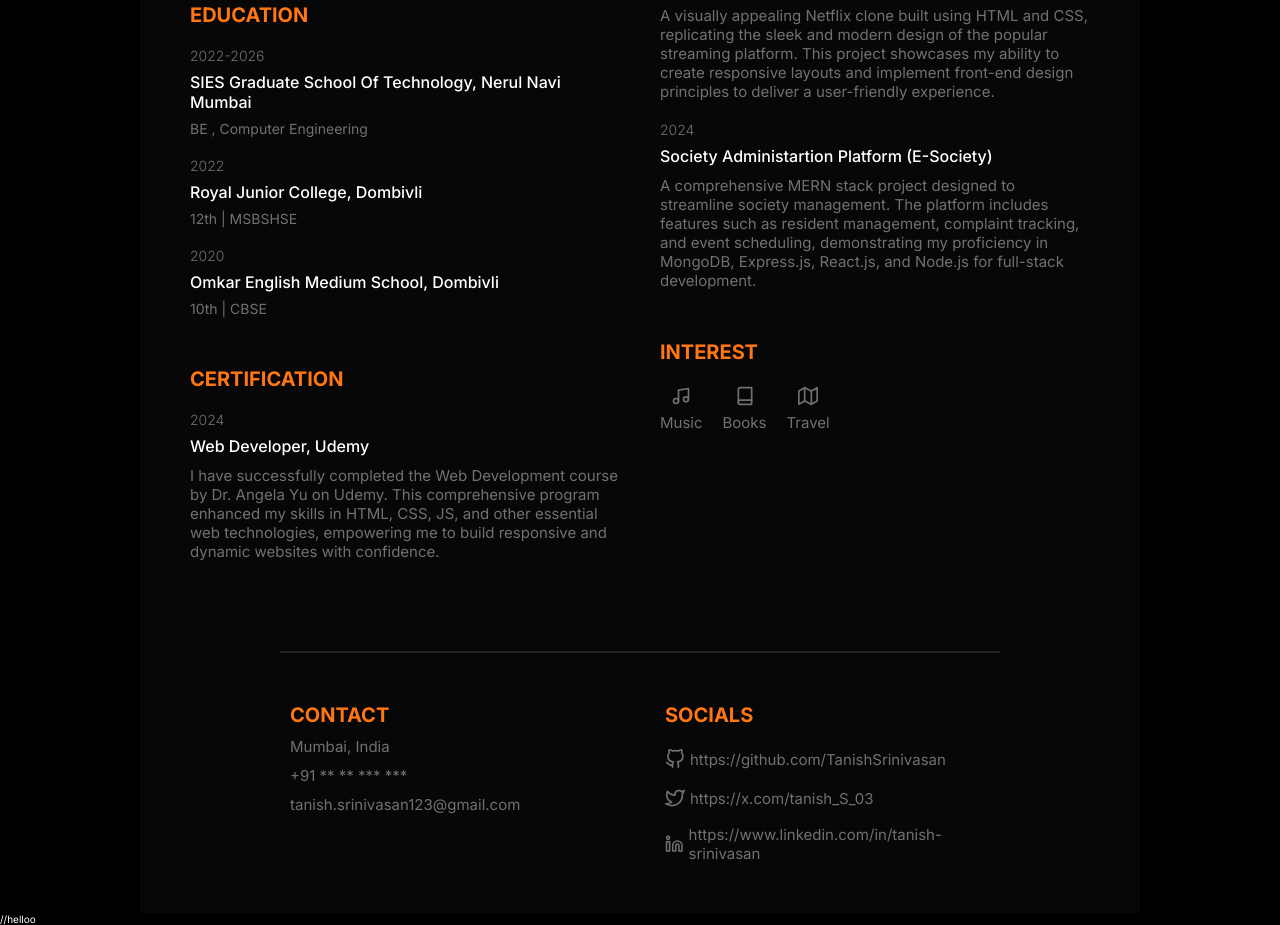
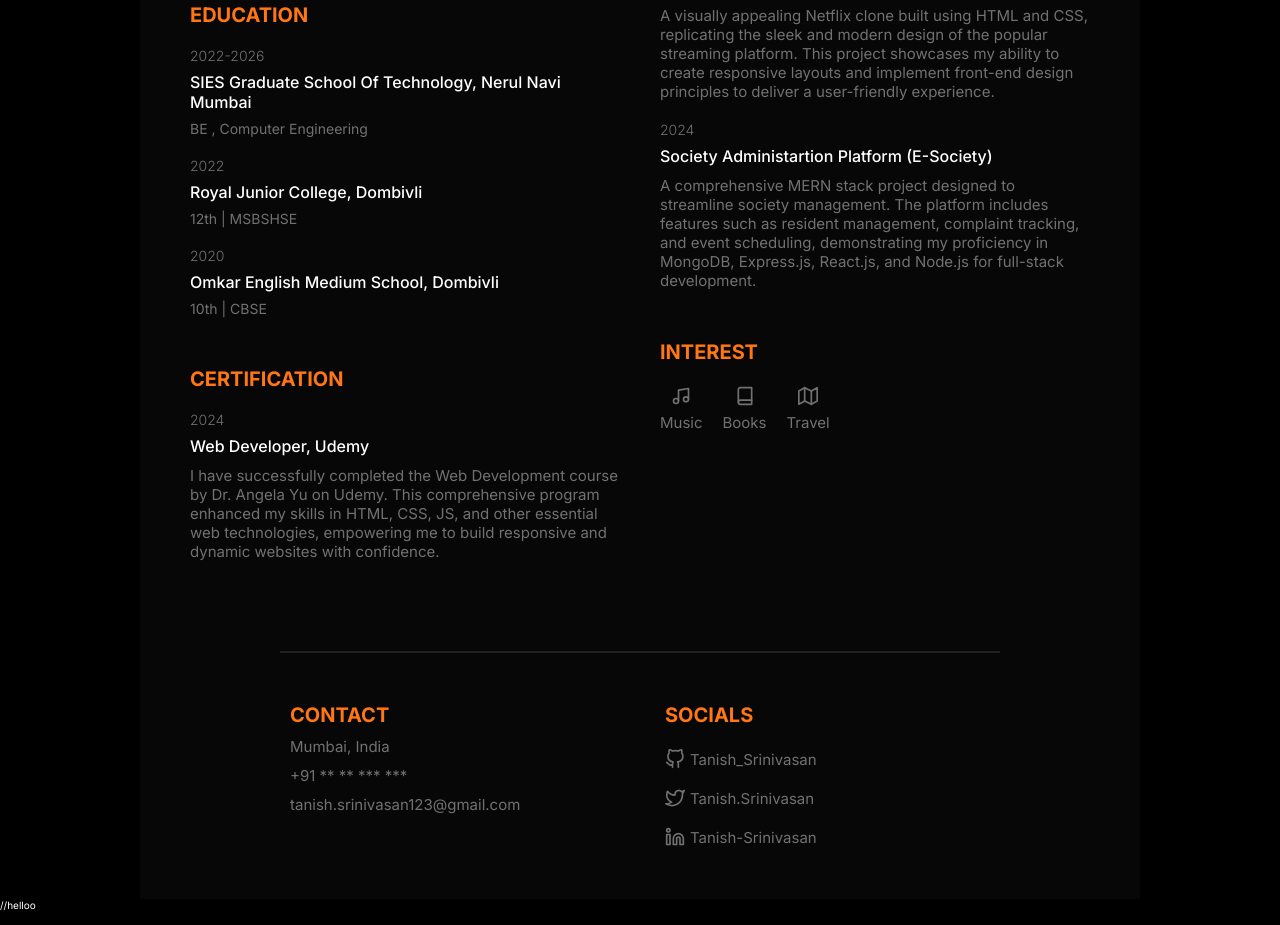
Before and after one commit to TanishSrinivasan/My-Portfolio-1, a plain HTML site: page index.html in a window 1280 px wide. Shown: the part 862-1787 px from the top of the page. Drawn offline with nearby package versions, Linux system fonts and the light colour scheme.

Commit message:
index.html

```diff
--- a/index.html
+++ b/index.html
@@ -168,16 +168,16 @@
         <div class="social_items">
           <a href="https://github.com/TanishSrinivasan" target="_b" class="social_item">
             <i data-feather="github"></i>
-            <span>https://github.com/TanishSrinivasan</span>
+            <span>Tanish_Srinivasan</span>
           </a>
           <a href="https://x.com/tanish_S_03" target="_blank" class="social_item">
             <i data-feather="twitter"></i>
-            <span>https://x.com/tanish_S_03</span>
+            <span>Tanish.Srinivasan</span>
           </a>
           <a href="https://www.linkedin.com/in/tanish-srinivasan
           " target="_blank" class="social_item">
             <i data-feather="linkedin"></i>
-            <span>https://www.linkedin.com/in/tanish-srinivasan
+            <span>Tanish-Srinivasan
             </span>
           </a>
         </div>
```
